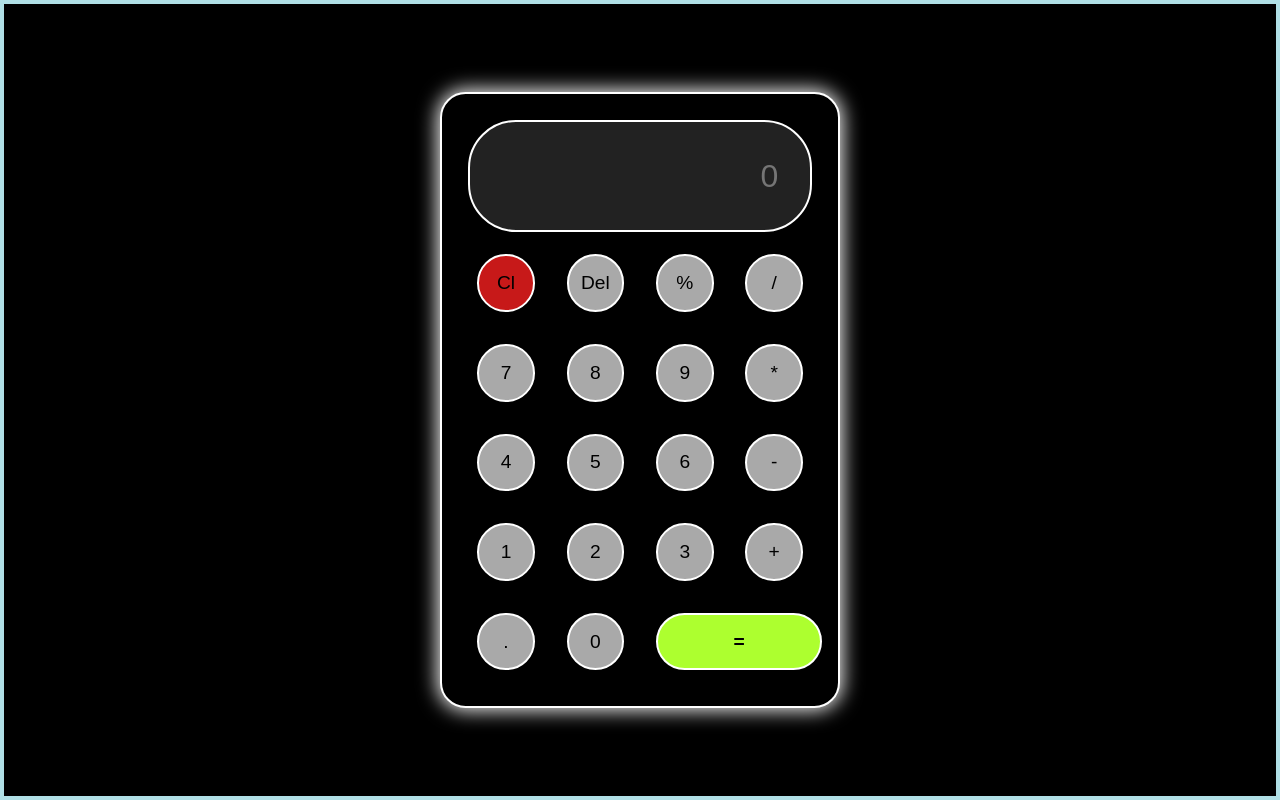
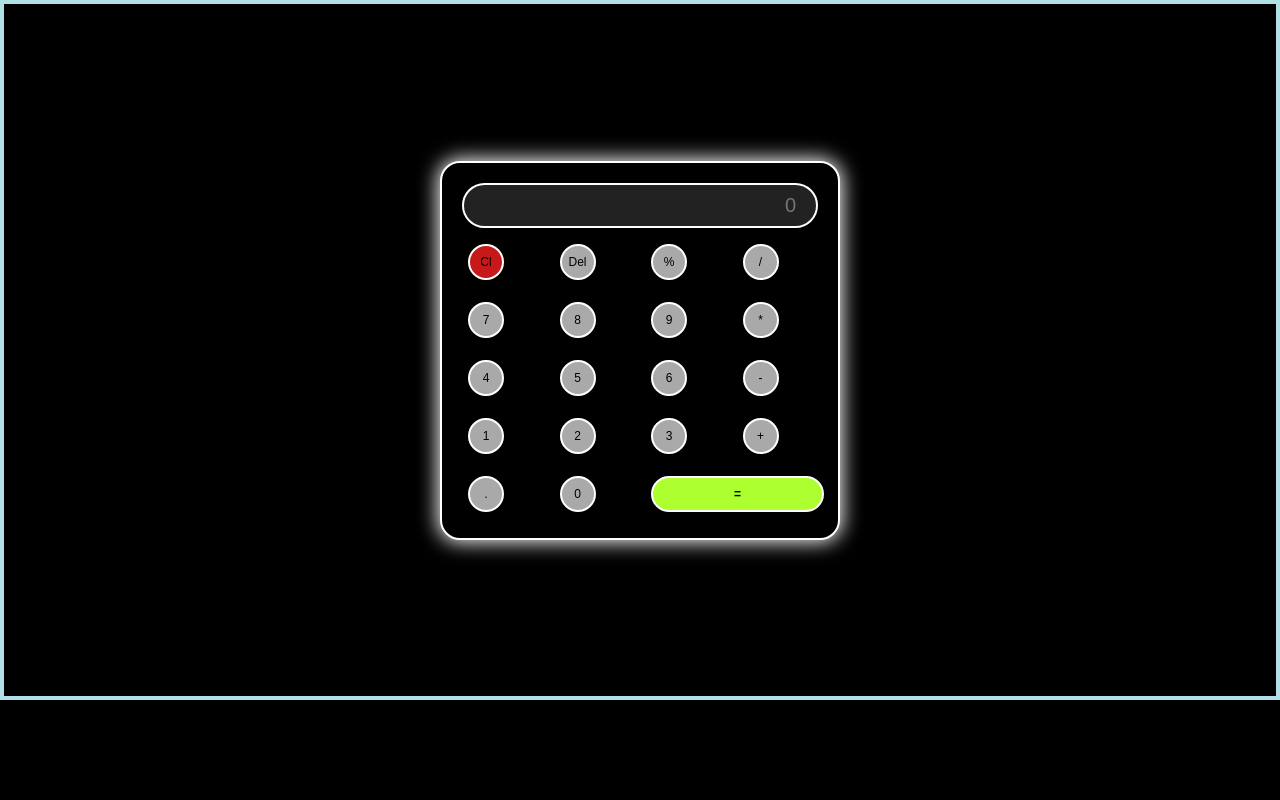
Before and after one commit to Kashif256/calculator1, a plain HTML site: page index.html in a window 1280 px wide. Drawn offline with Linux system fonts and the light colour scheme.

Commit message:
style.css

```diff
--- a/style.css
+++ b/style.css
@@ -2,15 +2,15 @@
     margin: 0;
     padding: 0;
     box-sizing: border-box;
-    font-size: 1rem;
+    font-size: 10px;
     background-color: black;
 }
 .container {
-    min-height: 100vh;
+    min-height: 700px;
     display: flex;
     justify-content: center;
     align-items: center;
-    padding: 2vw;
+    padding: 20px;
 }
 .container:hover{
     border: 4px solid powderblue;
@@ -18,11 +18,11 @@
 .calculator {
     background-color: black;
     color: white;
-    padding: 2vw;
-    border-radius: 2vw;
+    padding: 20px;
+    border-radius: 20px;
     display: grid;
     grid-template-columns: repeat(4, minmax(50px, 1fr));
-    gap: 1vw;
+    gap: 10px;
     position: relative;
     border: 2px solid white;
     box-shadow: 0 0 20px 2px white;
@@ -34,7 +34,7 @@
 }
 input {
     grid-column: span 4;
-    height: 3.5em;
+    height: 45px;
     text-align: end;
     border-radius: 1.5em;
     font-size: 2em;
@@ -99,4 +99,5 @@ button:hover{
     .equal {
         border-radius: 1.5em;
     }
+
 }
```
